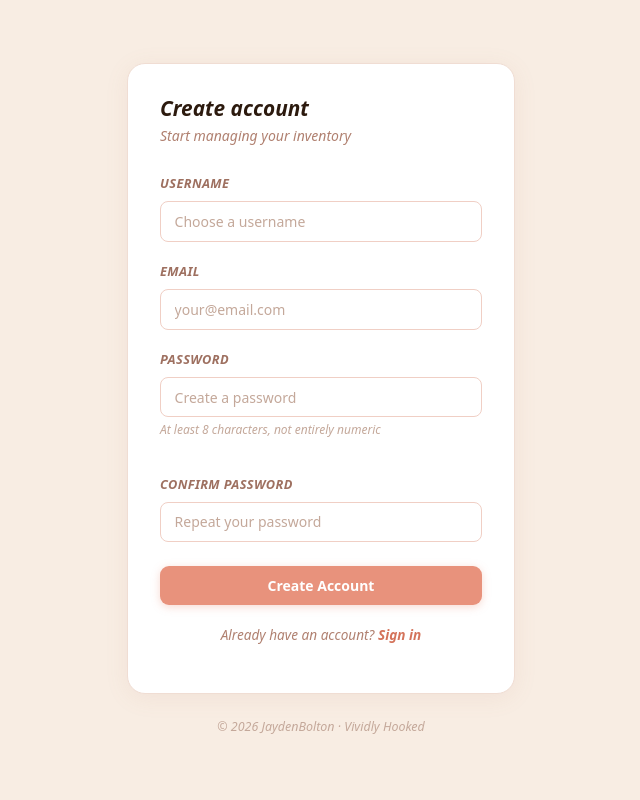
After one commit to 1Vijay11/inventory-management, a Django app: page /signup/ in a window 1280 px wide. The commit adds this page. Shown: the whole page, without its empty margins (319-959 px from the left). Run offline with Django 5.2, Linux system fonts and the light colour scheme.

Commit message:
added user form and updated readme - just have to add pictures and normalization

```diff
--- a/inventory/forms.py
+++ b/inventory/forms.py
@@ -1,6 +1,8 @@
 from django import forms
 from .models import Product, Category, SubCategory
 from django.db.models import Max # this is used when i query the max sku so i can sugest the next best sku
+from django.contrib.auth.forms import UserCreationForm
+from django.contrib.auth.models import User
 
 class ProductForm(forms.ModelForm):
     subCategory = forms.ModelChoiceField( # this is used to give a drop down and a single select for subcategory
@@ -110,7 +112,13 @@ class SubCategoryForm(forms.ModelForm):
         if len(name) < 3:
             raise forms.ValidationError("Subcategory name must be at least 3 characters.")
 
-        if SubCategory.objects.filter(name__iexact=name).exists():
+        if SubCategory.objects.filter(name__iexact=name, user=self.user).exists():
             raise forms.ValidationError(f'"{name}" already exists as a subcategory.')
 
         return name.title()
+class CustomUserCreationForm(UserCreationForm):
+    email = forms.EmailField(required=True)
+
+    class Meta:
+        model = User
+        fields = ["username", "email", "password1", "password2"]
--- a/inventory/static/inventory/css/styles.css
+++ b/inventory/static/inventory/css/styles.css
@@ -1,16 +1,3 @@
-/* =============================================================================
-   STYLE.CSS
-   Inventory App — Main Stylesheet
-   Pages: Dashboard/Inventory (base) | Edit Product | Add Product
-   Note: Navbar & Footer are defined here but used via base.html
-   ============================================================================= */
-
-
-/* =============================================================================
-   § COLOR VARIABLES
-   All theme colors defined here. Shared tokens used across pages.
-   ============================================================================= */
-
 :root {
     /* — Brand accent colors — */
     --accent:           #e8927c;   /* Primary CTA, active states, icons */
@@ -74,6 +61,9 @@ html {
     z-index: 1050;
     max-height: 300px;
     overflow-y: auto;
+}
+a{
+    text-decoration: none;
 }
 
 /* ── Alert Messages ───────────────────────────────────────────────────────── */
@@ -516,6 +506,8 @@ nav.inventory-navbar .nav-btn-ghost:hover {
 
 .filter-bar__search-btn {
     background-color: var(--accent);
+    text-decoration: none;
+
     color: #fff;
     border: none;
     border-radius: 8px;
@@ -641,7 +633,27 @@ nav.inventory-navbar .nav-btn-ghost:hover {
     width: 12px;
     text-align: center;
 }
+.export-btn {
+    display: inline-flex;
+    align-items: center;
+    gap: 5px;
+    padding: 0.3rem 0.65rem;
+    background-color: transparent;
+    border: 1px solid var(--border-mid);
+    border-radius: 7px;
+    font-size: 0.75rem;
+    font-weight: 600;
+    color: var(--text-muted);
+    text-decoration: none;
+    white-space: nowrap;
+    transition: background-color 0.15s ease, color 0.15s ease;
+}
 
+.export-btn:hover {
+    background-color: var(--surface-warm);
+    color: var(--text-dark);
+    border-color: #e8b4a8;
+}
 /* Body rows */
 .table-card .table tbody tr {
     border-bottom: 1px solid var(--border-row);
@@ -656,6 +668,7 @@ nav.inventory-navbar .nav-btn-ghost:hover {
     padding: 0.85rem 1rem;
     border: none;
 }
+
 
 /* ── Product Rows ─────────────────────────────────────────────────────────── */
 .product-row td {
@@ -1230,7 +1243,7 @@ login Page
    ============================================================================= */
 .login-page {
     min-height: 100vh;
-    background-color: #9a5920;
+    background-color: #f8ede3;
     display: flex;
     align-items: center;
     justify-content: center;
@@ -1315,3 +1328,30 @@ login Page
     color: #c4a89a;
     margin: 0;
 }
+
+
+/* ── Sign in / Sign up link ─────────────────────── */
+.login-card__switch {
+    margin-top: 1.25rem;
+    text-align: center;
+    font-size: 0.85rem;
+    color: #b08070;
+}
+
+.login-card__switch a {
+    color: #d4735a;
+    font-weight: 600;
+    text-decoration: none;
+    transition: color 0.15s ease;
+}
+
+.login-card__switch a:hover {
+    color: #2c1a0e;
+}
+
+/* ── Password hint text ─────────────────────────── */
+.form-hint {
+    font-size: 0.75rem;
+    color: #c4a89a;
+    margin-top: 0.2rem;
+}
--- /dev/null
+++ b/inventory/templates/inventory/signup.html
@@ -0,0 +1,78 @@
+<!DOCTYPE html>
+<html>
+<head>
+    <meta charset="UTF-8">
+    <meta name="viewport" content="width=device-width, initial-scale=1.0">
+    <link href="https://cdn.jsdelivr.net/npm/bootstrap@5.3.8/dist/css/bootstrap.min.css" rel="stylesheet"
+        integrity="sha384-sRIl4kxILFvY47J16cr9ZwB07vP4J8+LH7qKQnuqkuIAvNWLzeN8tE5YBujZqJLB" crossorigin="anonymous">
+    {% load static %}
+    <link rel="stylesheet" href="{% static 'inventory/css/styles.css' %}">
+    <title>Create Account · Vividly Hooked</title>
+</head>
+<body class="login-page">
+
+<div class="login-wrapper">
+    <div class="login-card">
+        <h1 class="login-card__title">Create account</h1>
+        <p class="login-card__sub">Start managing your inventory</p>
+
+        <form method="POST" class="login-form">
+            {% csrf_token %}
+
+            <div class="form-group">
+                <label class="form-label">Username</label>
+                <input class="form-input {% if form.username.errors %}form-input--error{% endif %}"
+                    type="text" name="{{ form.username.html_name }}"
+                    placeholder="Choose a username"
+                    value="{{ form.username.value|default:'' }}">
+                {% for error in form.username.errors %}
+                    <div class="login-error">{{ error }}</div>
+                {% endfor %}
+            </div>
+
+            <div class="form-group">
+                <label class="form-label">Email</label>
+                <input class="form-input {% if form.email.errors %}form-input--error{% endif %}"
+                    type="email" name="{{ form.email.html_name }}"
+                    placeholder="your@email.com"
+                    value="{{ form.email.value|default:'' }}">
+                {% for error in form.email.errors %}
+                    <div class="login-error">{{ error }}</div>
+                {% endfor %}
+            </div>
+
+            <div class="form-group">
+                <label class="form-label">Password</label>
+                <input class="form-input {% if form.password1.errors %}form-input--error{% endif %}"
+                    type="password" name="{{ form.password1.html_name }}"
+                    placeholder="Create a password">
+                <p class="form-hint">At least 8 characters, not entirely numeric</p>
+                {% for error in form.password1.errors %}
+                    <div class="login-error">{{ error }}</div>
+                {% endfor %}
+            </div>
+
+            <div class="form-group">
+                <label class="form-label">Confirm Password</label>
+                <input class="form-input {% if form.password2.errors %}form-input--error{% endif %}"
+                    type="password" name="{{ form.password2.html_name }}"
+                    placeholder="Repeat your password">
+                {% for error in form.password2.errors %}
+                    <div class="login-error">{{ error }}</div>
+                {% endfor %}
+            </div>
+
+            <button type="submit" class="form-submit login-submit">Create Account</button>
+        </form>
+
+        <p class="login-card__switch">
+            Already have an account? <a href="{% url 'login' %}">Sign in</a>
+        </p>
+    </div>
+
+
+    <p class="login-footer">&copy; 2026 JaydenBolton · Vividly Hooked</p>
+</div>
+
+</body>
+</html>
--- a/inventory/urls.py
+++ b/inventory/urls.py
@@ -1,5 +1,5 @@
 from django.urls import path
-from .views import home_page, create, product_edit, change_stock
+from .views import home_page, create, product_edit, change_stock, export_products_csv,signup
 from django.contrib.auth import views as auth_views
 
 urlpatterns = [
@@ -7,8 +7,9 @@ urlpatterns = [
     path("add/", create, name="product_add"),
     path("edit/<int:sku>/", product_edit, name="product_edit"),
     path("change_stock/<int:sku>/", change_stock, name="change_stock"),
-
+    path('export-csv/', export_products_csv, name='export_csv'),
     # AUTH
     path("login/", auth_views.LoginView.as_view(template_name="login.html"), name="login"),
+    path('signup/', signup, name='signup'),
     path("logout/", auth_views.LogoutView.as_view(next_page="login"), name="logout"),
 ]
--- a/inventory/views.py
+++ b/inventory/views.py
@@ -4,12 +4,15 @@ from .models import Product, Category, SubCategory
 from django.db.models import Q, Max# used for adding and/or/not in more advanced wher clauses
 from csv import DictWriter, DictReader
 import csv
+from django.http import HttpResponse
 import io
 from django.contrib import messages # usefull when creting errors
 from django.http import JsonResponse
 import json
 from django.db.models import Sum, F
 from django.contrib.auth.decorators import login_required
+from django.contrib.auth import login
+from .forms import CustomUserCreationForm
 # Create your views here.
 @login_required
 def home_page(request):
@@ -320,6 +323,38 @@ def create(request):
 
     })
 @login_required
+def export_products_csv(request):
+    # Create response with CSV header
+    response = HttpResponse(content_type='text/csv')
+    response['Content-Disposition'] = 'attachment; filename="products.csv"'
+
+    writer = csv.writer(response)
+
+    writer.writerow([
+        "name", "sku", "price", "stock", "category", "subCategory", "discontinued"
+    ])
+
+    products = Product.objects.filter(user=request.user)
+
+    for product in products:
+        categories = ", ".join(
+            c.name for c in product.categories.all()
+        )
+
+        sub_category = product.subCategory.name if product.subCategory else ""
+
+        writer.writerow([
+            product.name,
+            product.sku,
+            product.price,
+            product.stock_quantity,
+            categories,
+            sub_category,
+            product.discontinued
+        ])
+
+    return response
+@login_required
 def product_edit(request, sku):
     product = Product.objects.get(sku=sku, user=request.user)
 
@@ -345,3 +380,18 @@ def product_edit(request, sku):
         'form': form,
         'product': product
     })
+# Login not required
+def signup(request):
+    if request.method == "POST":
+        form = CustomUserCreationForm(request.POST)
+        if form.is_valid():
+            user = form.save()
+            user.email = form.cleaned_data["email"]
+            user.save()
+            login(request, user)  # auto login after signup
+            messages.success(request, "Account created successfully!")
+            return redirect("home_page")
+    else:
+        form = CustomUserCreationForm()
+
+    return render(request, "inventory/signup.html", {"form": form})
--- a/inventory_management_web_app/settings.py
+++ b/inventory_management_web_app/settings.py
@@ -143,3 +143,6 @@ DEFAULT_AUTO_FIELD = 'django.db.models.BigAutoField'
 LOGIN_URL = 'login'
 LOGIN_REDIRECT_URL = 'home_page'
 LOGOUT_REDIRECT_URL = 'login'
+
+# for testing purposes. send email through terminal insted of email. easy for testing
+EMAIL_BACKEND = 'django.core.mail.backends.console.EmailBackend'
--- a/templates/base.html
+++ b/templates/base.html
@@ -135,10 +135,6 @@
         <span class="site-footer__divider">·</span>
         <span class="site-footer__copy">&copy; 2026 JaydenBolton — Inventory Management System</span>
     </div>
-    <form method="post" action="{% url 'logout' %}">
-    {% csrf_token %}
-    <button type="submit">Logout</button>
-</form>
     {% endblock %}
 </footer>
 
```
Also changed, not shown: inventory/templates/inventory/main.html (+20 -0 lines), templates/login.html (+9 -5 lines), README.md.
